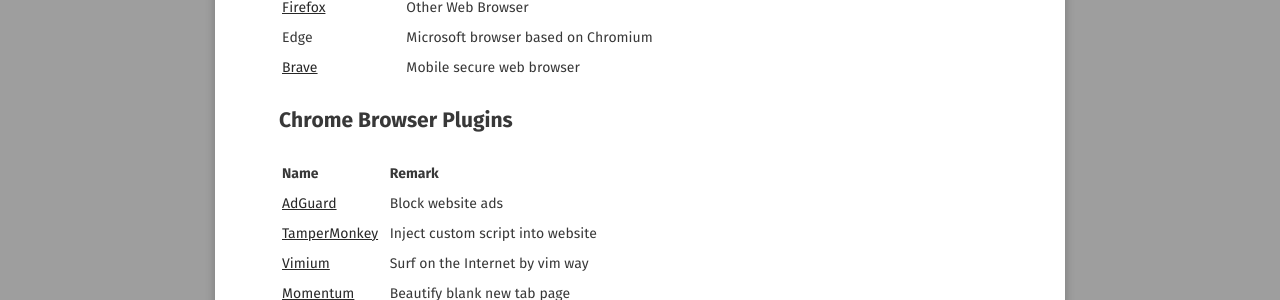
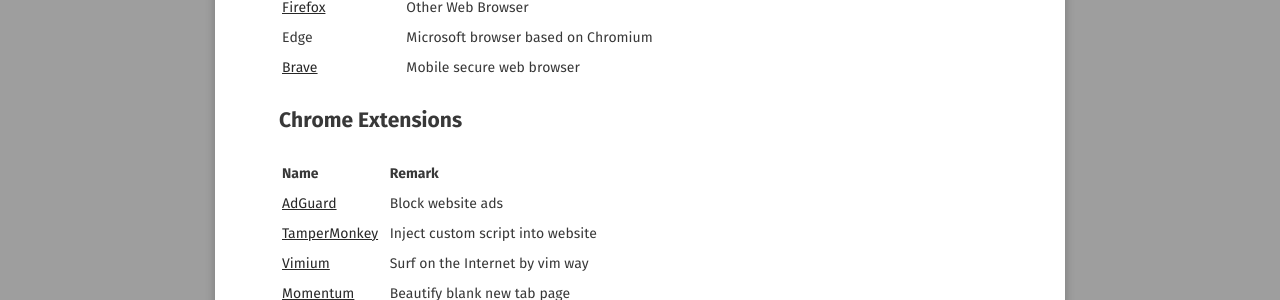
Before and after one commit to o7878x/o7878x.github.io, a Jekyll site: the page built from _posts/2024-07-07-wonderful-softwares.md, in a window 1280 px wide and 900 px high, scrolled down 1666 px. Shown: the part 153-453 px from the top of the window. Built offline with Jekyll 4.4.1, drawn with Linux system fonts in a browser that asks for light colours; some web fonts are replaced; comment, search, counter and statistics services are not loaded.

Commit message:
feature:change subtitle of chrome extensions

```diff
--- a/_posts/2024-07-07-wonderful-softwares.md
+++ b/_posts/2024-07-07-wonderful-softwares.md
@@ -71,7 +71,7 @@
 | Edge | Microsoft browser based on Chromium |
 | [Brave](https://brave.com/) | Mobile secure web browser |
 
-## Chrome Browser Plugins
+## Chrome Extensions
 
 | Name | Remark |
 | --- | --- |
```
